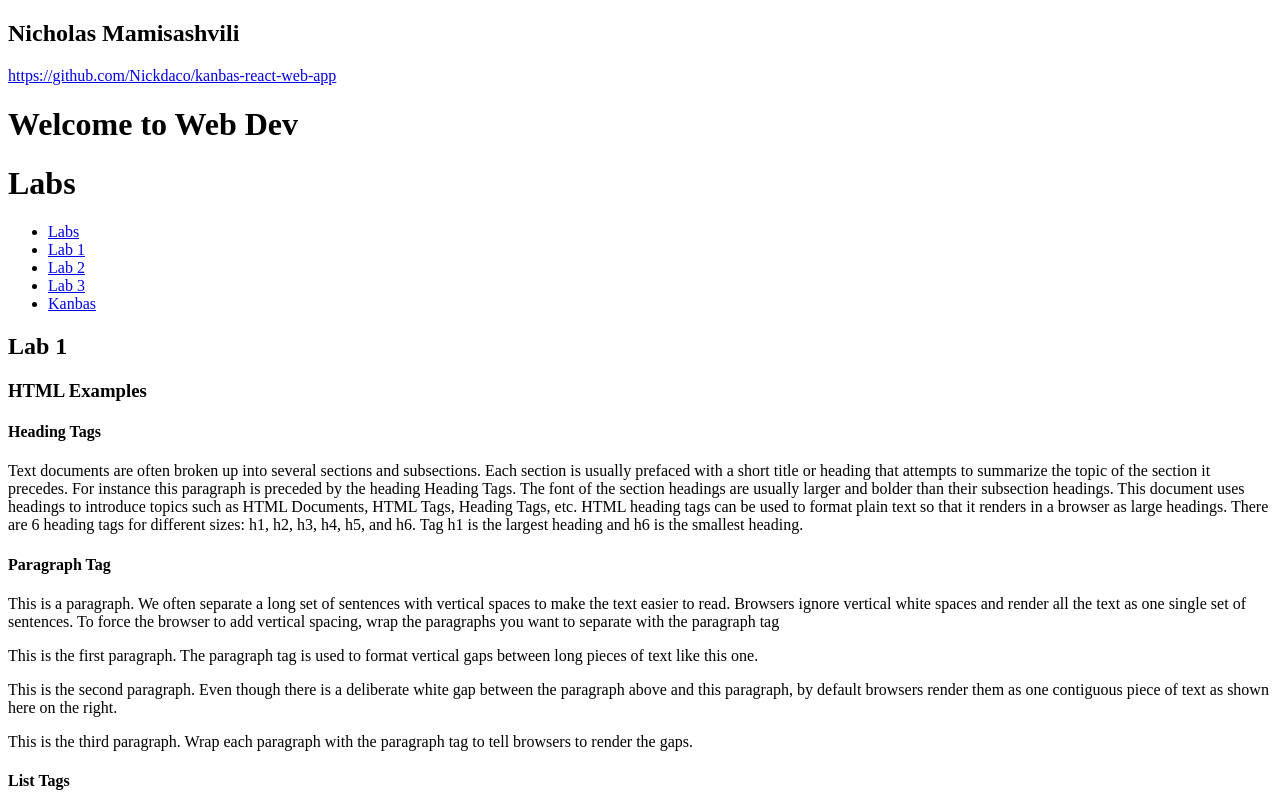
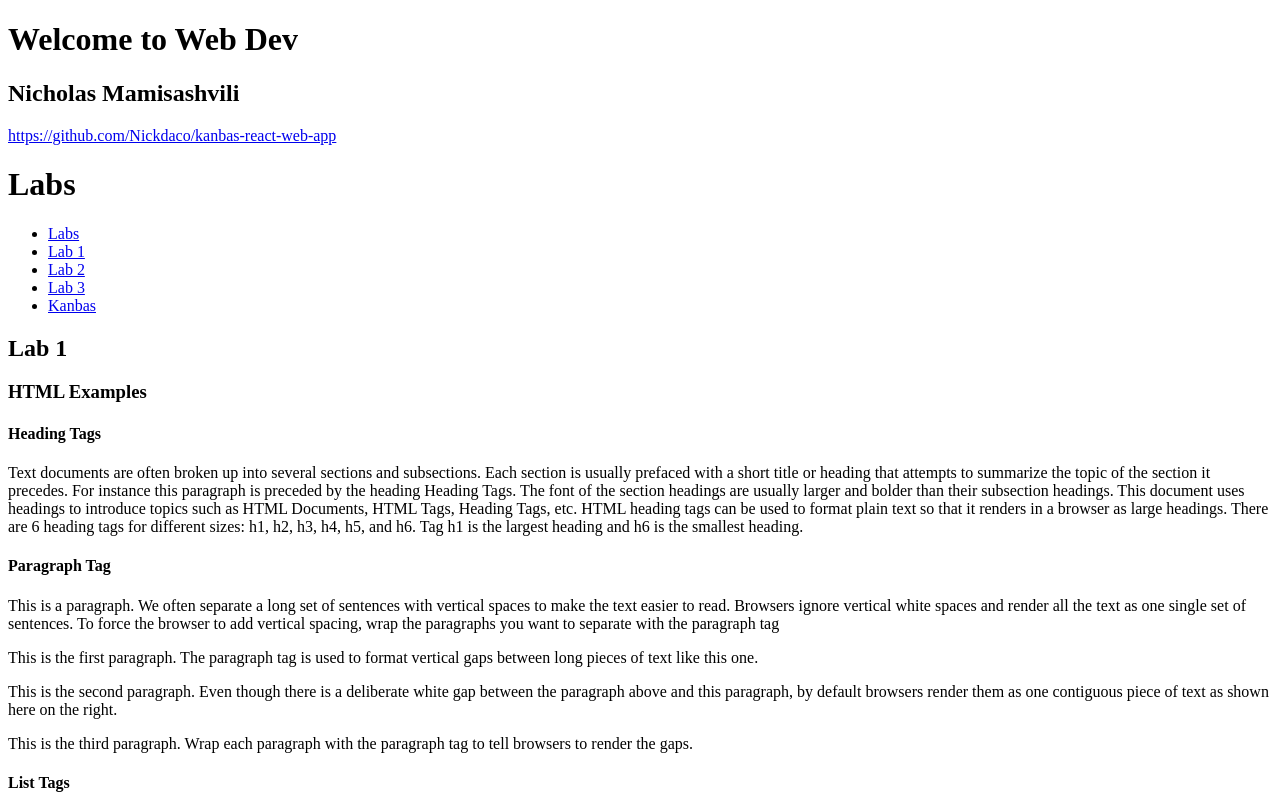
Before and after one commit to Nickdaco/kanbas-react-web-app, a React (Create React App) app: page /#/Labs/Lab1 in a window 1280 px wide. Shown: the top 800 px of the page. Built offline with nearby package versions, Linux system fonts and the light colour scheme.

Commit message:
noo i moved it again

```diff
--- a/src/Labs/index.tsx
+++ b/src/Labs/index.tsx
@@ -7,12 +7,13 @@ import TOC from "./TOC";
 export default function Labs() {
   return (
     <div id="wd-labs">
+      <h1>Welcome to Web Dev</h1>
+
       <h2 id="wd-fullname">Nicholas Mamisashvili</h2>
       <a id="wd-github" href="https://github.com/Nickdaco/kanbas-react-web-app">
         https://github.com/Nickdaco/kanbas-react-web-app
       </a>
 
-      <h1>Welcome to Web Dev</h1>
       <h1>Labs</h1>
       <TOC />
 
```
